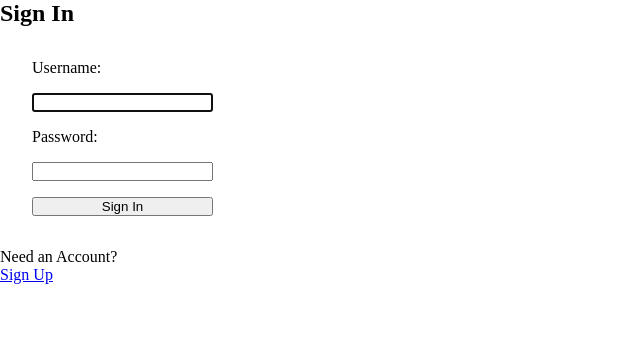
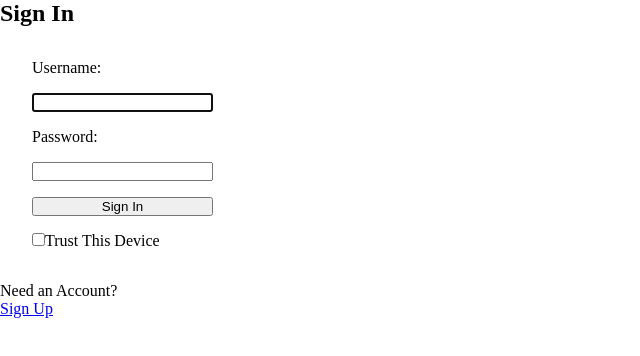
Before and after one commit to murtuzaalisurti/feedback-management-system, a React (Create React App) app: page /loginAdmin in a window 1280 px wide. Shown: the top 356 px of the page, without its empty margins (0-640 px from the left). Built offline with nearby package versions, Linux system fonts and the light colour scheme.

Commit message:
added persistent login ✔

```diff
--- a/src/App.js
+++ b/src/App.js
@@ -1,4 +1,4 @@
-import AdminQuestion from "./components/AdminQuestion";
+import AdminQuestion from "./pages/AdminQuestion";
 import { BrowserRouter, Route, Routes } from "react-router-dom";
 import RequireAuth from "./components/RequireAuth";
 import PersistLogin from "./components/PersistLogin";
--- a/src/components/PersistLogin.js
+++ b/src/components/PersistLogin.js
@@ -6,10 +6,10 @@ import useAuth from '../hooks/useAuth';
 const PersistLogin = () => {
     const [isLoading, setIsLoading] = useState(true);
     const refresh = useRefreshToken();
-    const { auth } = useAuth();
+    const { auth, persist } = useAuth();
 
     useEffect(() => {
-        // let isMounted = true;
+        let isMounted = true;
 
         const verifyRefreshToken = async () => {
             try {
@@ -26,9 +26,9 @@ const PersistLogin = () => {
 
         // persist added here AFTER tutorial video
         // Avoids unwanted call to verifyRefreshToken
-        !auth?.accessToken ? verifyRefreshToken() : setIsLoading(false);
+        !auth?.accessToken && persist ? verifyRefreshToken() : setIsLoading(false);
 
-        // return () => isMounted = false;
+        return () => isMounted = false;
     }, [])
 
     useEffect(() => {
@@ -38,16 +38,11 @@ const PersistLogin = () => {
 
     return (
         <>
-            {/* {!persist
+            {!persist
                 ? <Outlet />
                 : isLoading
                     ? <p>Loading...</p>
                     : <Outlet />
-            } */}
-            {
-                isLoading
-                ? <p>Loading...</p>
-                : <Outlet />
             }
         </>
     )
--- a/src/components/RequireAuth.jsx
+++ b/src/components/RequireAuth.jsx
@@ -6,9 +6,11 @@ const RequireAuth = ({ allowedRoles }) => {
     const location = useLocation();
 
     return (
-        auth?.user
+        auth?.roles?.find(role => allowedRoles?.includes(role))
             ? <Outlet />
-            : <Navigate to="/loginAdmin" state={{ from: location }} replace />
+            : auth?.accessToken //changed from user to accessToken to persist login after refresh
+                ? <Navigate to="/unauthorized" state={{ from: location }} replace />
+                : <Navigate to="/loginAdmin" state={{ from: location }} replace />
     );
 }
 
--- a/src/context/AuthProvider.js
+++ b/src/context/AuthProvider.js
@@ -4,9 +4,10 @@ const AuthContext = createContext({});
 
 export const AuthProvider = ({ children }) => {
     const [auth, setAuth] = useState({});
+    const [persist, setPersist] = useState(JSON.parse(localStorage.getItem("persist")) || false);
 
     return (
-        <AuthContext.Provider value={{ auth, setAuth }}>
+        <AuthContext.Provider value={{ auth, setAuth, persist, setPersist }}>
             {children}
         </AuthContext.Provider>
     )
--- a/src/hooks/useAuth.js
+++ b/src/hooks/useAuth.js
@@ -1,8 +1,10 @@
-import { useContext } from "react";
+import { useContext, useDebugValue } from "react";
 import AuthContext from "../context/AuthProvider";
 
 const useAuth = () => {
-    return useContext(AuthContext)
+    const { auth } = useContext(AuthContext);
+    useDebugValue(auth, auth => auth?.user ? "Logged In" : "Logged Out")
+    return useContext(AuthContext);
 }
 
 export default useAuth
--- /dev/null
+++ b/src/hooks/useLogout.js
@@ -0,0 +1,21 @@
+import axios from "../api/axios";
+import useAuth from "./useAuth";
+
+const useLogout = () => {
+    const { setAuth } = useAuth();
+
+    const logout = async () => {
+        setAuth({});
+        try {
+            const response = await axios('/logout', {
+                withCredentials: true
+            });
+        } catch (err) {
+            console.error(err);
+        }
+    }
+
+    return logout;
+}
+
+export default useLogout
--- a/src/index.js
+++ b/src/index.js
@@ -6,9 +6,7 @@ import { AuthProvider } from './context/AuthProvider';
 
 const root = ReactDOM.createRoot(document.getElementById('root'));
 root.render(
-  <React.StrictMode>
     <AuthProvider>
       <App />
     </AuthProvider>
-  </React.StrictMode>
 );
--- a/src/pages/AdminLogin.jsx
+++ b/src/pages/AdminLogin.jsx
@@ -8,7 +8,7 @@ const LOGIN_URL = '/auth';
 
 const AdminLogin = () => {
 
-    const { setAuth } = useAuth();
+    const { setAuth, persist, setPersist } = useAuth();
 
     const navigate = useNavigate();
     const location = useLocation();
@@ -67,6 +67,14 @@ const AdminLogin = () => {
         }
     }
 
+    const togglePersist = () => {
+        setPersist(prev => !prev);
+    }
+
+    useEffect(() => {
+        localStorage.setItem("persist", persist);
+    }, [persist])
+
 
     return (
         <>
@@ -95,6 +103,15 @@ const AdminLogin = () => {
                         required
                     />
                     <button>Sign In</button>
+                    <div className="persistCheck">
+                        <input
+                            type="checkbox"
+                            id="persist"
+                            onChange={togglePersist}
+                            checked={persist}
+                        />
+                        <label htmlFor="persist">Trust This Device</label>
+                    </div>
                 </form>
                 <p>
                     Need an Account?<br />
--- a/src/components/AdminQuestion.jsx
+++ b/src/pages/AdminQuestion.jsx
@@ -1,7 +1,7 @@
 import { useState } from "react";
 import React from "react";
 import '../styles/AdminQuestion.css'
-import Users from './Users';
+import Users from '../components/Users';
 
 function AdminQuestion() {
 
--- a/src/pages/Home.jsx
+++ b/src/pages/Home.jsx
@@ -1,13 +1,15 @@
 import React, { useContext } from 'react'
 import AuthContext from "../context/AuthProvider";
 import { useNavigate, Link } from "react-router-dom";
+import useLogout from '../hooks/useLogout';
 
 const Home = () => {
-  const { setAuth } = useContext(AuthContext);
+  // const { setAuth } = useContext(AuthContext);
+  const logout = useLogout()
   const navigate = useNavigate();
 
-  const logout = async () => {
-    setAuth({});
+  const signOut = async () => {
+    await logout();
     navigate('/loginAdmin');
   }
 
@@ -15,7 +17,7 @@ const Home = () => {
     <>
       <div>Home</div>
       <Link to="/newForm">Create a new form</Link>
-      <button onClick={logout}>Sign Out</button>
+      <button onClick={signOut}>Sign Out</button>
     </>
   )
 }
```
